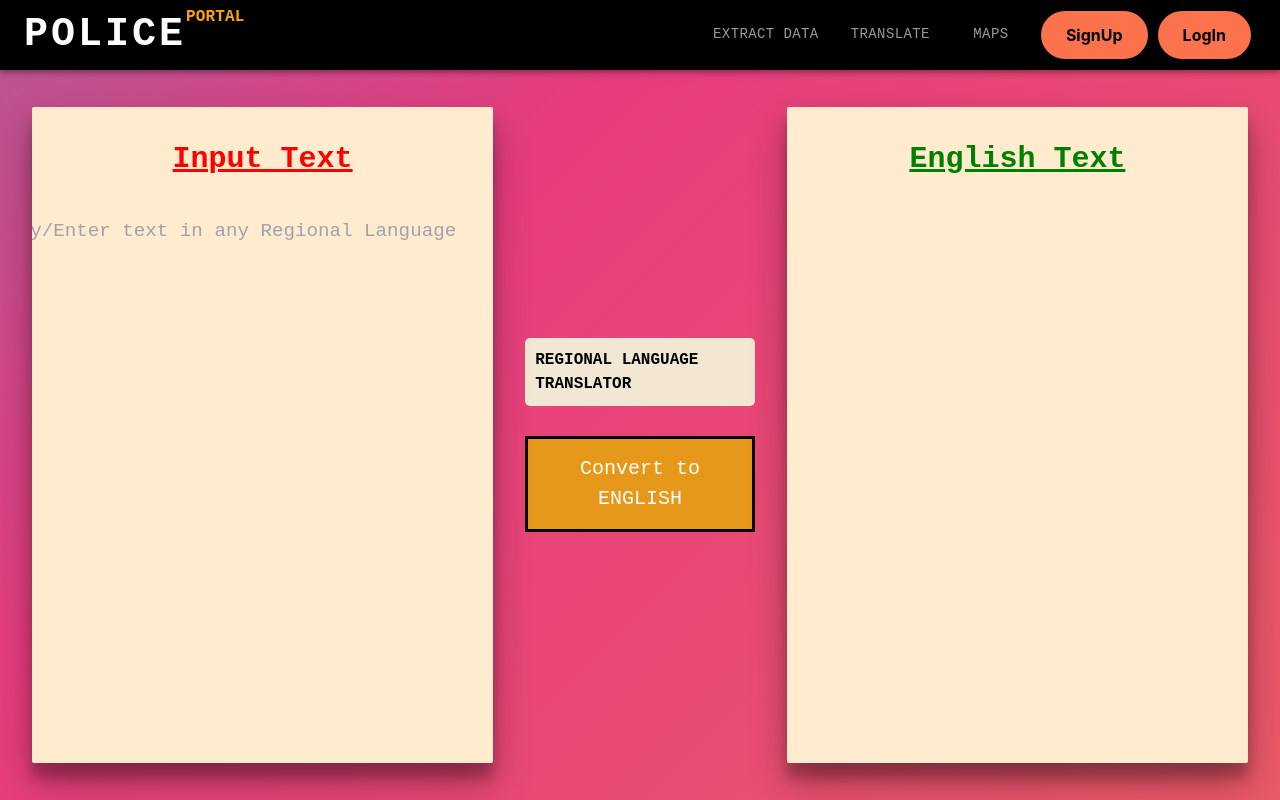
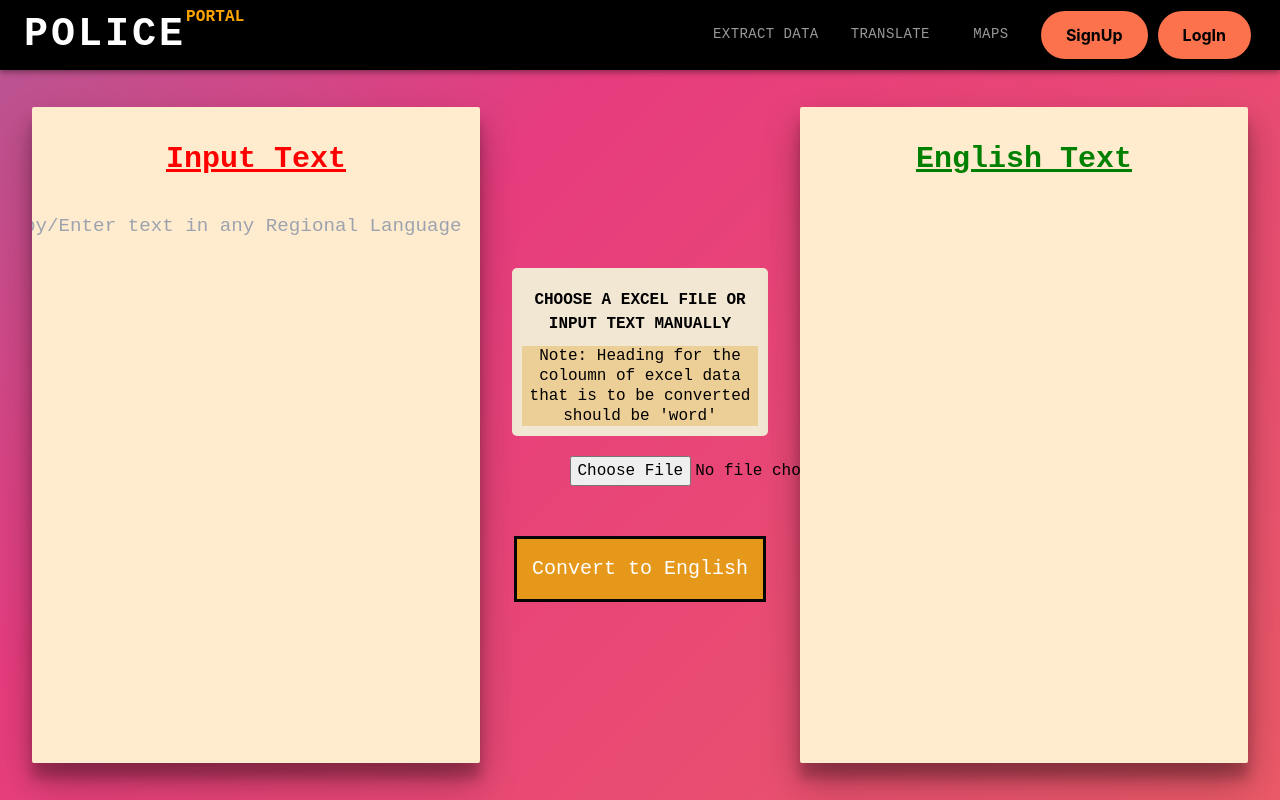
Before and after one commit to KryptonANSHU/codefiesta-police-portall, a React (Create React App) app in the folder client/: page /translate in a window 1280 px wide. Built offline with nearby package versions, Linux system fonts and the light colour scheme.

Commit message:
Excel Data Functionality

```diff
--- a/client/package.json
+++ b/client/package.json
@@ -25,7 +25,8 @@
     "universal-cookie": "^4.0.4",
     "use-places-autocomplete": "^4.0.0",
     "web-vitals": "^2.1.4",
-    "worker-loader": "^3.0.8"
+    "worker-loader": "^3.0.8",
+    "xlsx": "^0.18.5"
   },
   "scripts": {
     "start": "react-scripts start",
--- a/client/src/components/Translate.js
+++ b/client/src/components/Translate.js
@@ -1,19 +1,97 @@
 import {useState } from 'react';
+import * as XLSX from "xlsx";
 import './TranslateStyle.css'
 const Translate = () => {
 
-  const [english,setEnglish] =useState("")
-  const [final,setFinal] = useState();
+  const [items, setItems] = useState([]);
+  const [final,setFinal] = useState([]);
+  const arr = []
+  // const [result,setResult] = useState([]);
+  // const [english,setEnglish] =useState("")
 
 
+  const excelToEnglish = (payload2)=>{
+    fetch('https://translation.googleapis.com/language/translate/v2?key=AIzaSyADNPAFEau5uw-bYuae94Xb4O-5VkimLnM',{
+      method: 'POST',
+      headers:{
+        'Content-Type':'application/json',
+      },
+      body: JSON.stringify(payload2),
+  })
+  .then(response => response.json())
+  .then(data => {
+    console.log('Success:', data.data.translations[0].translatedText);
+  })
+  .catch((error) => {
+    console.error('Error:', error);
+  });
+ }
+
+  const readExcel = (file) => {
+    const promise = new Promise((resolve, reject) => {
+      const fileReader = new FileReader();
+      fileReader.readAsArrayBuffer(file);
+
+      fileReader.onload = (e) => {
+        const bufferArray = e.target.result;
+
+        const wb = XLSX.read(bufferArray, { type: "buffer" });
+
+        const wsname = wb.SheetNames[0];
+
+        const ws = wb.Sheets[wsname];
+
+        const data = XLSX.utils.sheet_to_json(ws);
+
+        resolve(data);
+      };
+
+      fileReader.onerror = (error) => {
+        reject(error);
+      };
+    });
+
+    promise.then((d) => {
+      setItems(d);
+    });
+  };
 
 
-const convertToEnglish = ()=>{
+const run=()=>{
+  console.log(typeof(items))
 
-  const payload = {
-    "q": english,
-    "target":"eng",
+  if(typeof(items) === 'object'){
+    items.forEach(i => {
+      console.log(i)
+      const payload2 = {
+        "q": i.word,
+        "target":"eng",
+      }
+        convertToEnglish(payload2)
+    });
+  }else{
+    const payload2 = {
+      "q": items,
+      "target":"eng",
+    }
+
+    convertToEnglish(payload2)
   }
+
+//   items.map((i)=>{
+//     for(let key in i){
+//     <p>Helloe</p>
+//   }
+// })
+
+}
+
+  const convertToEnglish = (payload)=>{
+
+    // const payload = {
+    //   "q": english,
+    //   "target":"eng",
+    // }
 
   fetch('https://translation.googleapis.com/language/translate/v2?key=AIzaSyADNPAFEau5uw-bYuae94Xb4O-5VkimLnM',{
     method: 'POST',
@@ -25,7 +103,9 @@ const convertToEnglish = ()=>{
 .then(response => response.json())
 .then(data => {
   console.log('Success:', data);
-  setFinal(data.data.translations[0].translatedText)
+  arr.push(data.data.translations[0].translatedText)
+  setFinal(arr)
+  // setFinal(data.data.translations[0].translatedText)
 })
 .catch((error) => {
   console.error('Error:', error);
@@ -34,8 +114,10 @@ const convertToEnglish = ()=>{
 
 
 const handleMessageChange = event => {
-  setEnglish(event.target.value);
+setItems(event.target.value);
 };
+
+
 
 
   return (
@@ -46,25 +128,37 @@ const handleMessageChange = event => {
 
 <textarea placeholder="Copy/Enter text in any Regional Language" rows="80"   id="message"
         name="message"
-        value={english}
+        value={items}
         onChange={handleMessageChange}
         cols="40"></textarea>
 
       </div>
 
       <div className='middle2'>
-        <h1>Regional Language Translator</h1>
-        <button onClick={convertToEnglish}> Convert to ENGLISH</button>
+      <div className='aiwe'>
+      <h1>Choose a Excel File or Input Text Manually</h1>
+      <p>Note: Heading for the coloumn of excel data that is to be converted should be 'word'</p>
+      </div>
+      <input
+        type="file"
+        onChange={(e) => {
+          const file = e.target.files[0];
+          readExcel(file);
+        }}
+      />
+        {/* <h1>Regional Language Translator</h1> */}
+        <button onClick={run}> Convert to English</button>
+        {/* <button onClick={run}>  Excel to English</button> */}
       </div>
 
       <div className='right2 card card-5'>
       <h1>English Text</h1>
       {
 
-      (final!== "" && (
-        <>
-        <p> {final}</p>
-        </>
+      (final !== "" && (
+        final.map((i)=>{
+         return <p>{i}</p>
+        })
       ))
       }
       </div>
--- a/client/src/components/TranslateStyle.css
+++ b/client/src/components/TranslateStyle.css
@@ -83,7 +83,7 @@ textarea {
     font-weight: 500;
     outline: none;
     border: none;
-    padding: 5px 8px;
+    padding: 0px 20px ;
     transition: background-color 0.2s ease 0s;
   }
 
@@ -109,4 +109,18 @@ textarea {
     padding: 10px;
     font-weight: bolder;
     text-transform: uppercase;
+    text-align: center;
   }
+
+.aiwe{
+  background-color: rgb(242, 231, 211);
+  border-radius: 5px;
+  padding: 10px;
+}
+
+.aiwe p{
+  text-align: center;
+  background-color: rgb(236, 206, 151);
+  /* border-radius: 5px; */
+  line-height: 20px;
+}
--- a/client/src/screens/Extract/Extract.js
+++ b/client/src/screens/Extract/Extract.js
@@ -19,7 +19,7 @@ const onFileChange =(e)=>{
   setFile(e.target.files[0])
   const type = e.target.files[0].type;
   console.log(type)
-  if(type !== "image/png"){
+  if(type === "application/pdf"){
     alert('Please Use Screenshots of PDF (Not PDF)....This Feature is Yet to be Implemented')
   }
 }
--- a/client/src/screens/Extract/style.css
+++ b/client/src/screens/Extract/style.css
@@ -105,6 +105,9 @@
   margin-top: 10px;
 }
 
+.middle2 input{
+  margin: 20px;
+}
 
 .card {
   width: 85%;
@@ -141,7 +144,7 @@
 }
 
 input[type="file"]{
-  /* color:rgb(227, 208, 155); */
+
   position: relative;
   left: 93px;
   }
```
Also changed, not shown: 1 other file (tests, documents, lock files or other folders).
